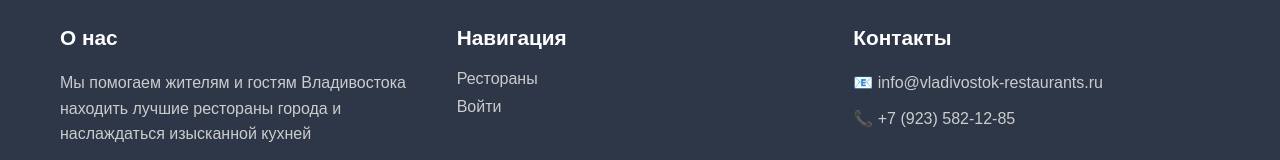
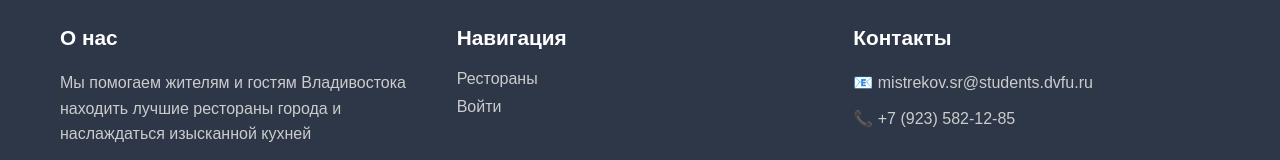
Before and after one commit to beautiful-white/web_fullstack_university, a Next.js app in the folder frontend/: page / in a window 1280 px wide. Shown: the part 1744-1904 px from the top of the page. Built offline with nearby package versions, Linux system fonts and the light colour scheme.

Commit message:
update footer info + some minor fixes

```diff
--- a/frontend/src/app/components/Footer.jsx
+++ b/frontend/src/app/components/Footer.jsx
@@ -24,7 +24,7 @@ export default function Footer() {
                 </div>
                 <div className={styles.footerSection}>
                     <h3>Контакты</h3>
-                    <p>📧 info@vladivostok-restaurants.ru</p>
+                    <p>📧 mistrekov.sr@students.dvfu.ru</p>
                     <p>📞 +7 (923) 582-12-85</p>
                 </div>
             </div>
--- a/frontend/src/app/components/Footer.module.css
+++ b/frontend/src/app/components/Footer.module.css
@@ -1,4 +1,3 @@
-/* Footer */
 .footer {
   background: #2d3748;
   color: white;
@@ -72,7 +71,6 @@
   font-size: 0.9rem;
 }
 
-/* Responsive Design */
 @media (max-width: 768px) {
   .footer {
     padding: 40px 20px 20px;
--- a/frontend/src/app/restaurants/[id]/components/ReviewsSection.jsx
+++ b/frontend/src/app/restaurants/[id]/components/ReviewsSection.jsx
@@ -125,8 +125,6 @@ export default function ReviewsSection({ restaurantId }) {
                     </button>
                 )}
             </div>
-
-            {/* Форма отзыва */}
             {showForm && (
                 <div className={styles.reviewForm}>
                     <h3 className={styles.formTitle}>
@@ -186,7 +184,6 @@ export default function ReviewsSection({ restaurantId }) {
                 </div>
             )}
 
-            {/* Отзыв пользователя */}
             {userReview && !showForm && (
                 <div className={styles.userReview}>
                     <div className={styles.userReviewHeader}>
@@ -223,7 +220,6 @@ export default function ReviewsSection({ restaurantId }) {
                 </div>
             )}
 
-            {/* Список отзывов */}
             <div className={styles.reviewsList}>
                 {reviews.length === 0 ? (
                     <div className={styles.noReviews}>
--- a/frontend/src/app/restaurants/[id]/components/ReviewsSection.module.css
+++ b/frontend/src/app/restaurants/[id]/components/ReviewsSection.module.css
@@ -293,7 +293,6 @@
     padding: 40px;
 }
 
-/* Responsive design */
 @media (max-width: 768px) {
     .container {
         padding: 20px;
--- a/frontend/src/app/restaurants/[id]/restaurant-detail.module.css
+++ b/frontend/src/app/restaurants/[id]/restaurant-detail.module.css
@@ -292,7 +292,7 @@
 }
 
 .input::placeholder {
-  color: #999; /* Цвет placeholder */
+  color: #999;
 }
 
 .input:focus, .select:focus {
--- a/frontend/src/app/restaurants/page.jsx
+++ b/frontend/src/app/restaurants/page.jsx
@@ -20,7 +20,6 @@ function haversine(lat1, lon1, lat2, lon2) {
     return R * c;
 }
 
-// Функция для форматирования расстояния
 function formatDistance(distance) {
     if (distance < 1) {
         return `${(distance * 1000).toFixed(0)} м`;
@@ -194,8 +193,6 @@ export default function RestaurantsPage() {
                     <h1 className={styles.title}>Рестораны Владивостока</h1>
                     <p className={styles.subtitle}>Найдите идеальное место для ужина</p>
                 </div>
-
-                {/* Фильтры */}
                 <div className={styles.filters}>
                     <div className={styles.filterGrid}>
                         <div className={styles.filterItem}>
@@ -268,7 +265,6 @@ export default function RestaurantsPage() {
                         </div>
                     </div>
 
-                    {/* Сообщение об ошибке геолокации */}
                     {locationError && (
                         <div className={styles.errorMessage}>
                             <span className={styles.errorIcon}>⚠️</span>
@@ -276,7 +272,6 @@ export default function RestaurantsPage() {
                         </div>
                     )}
 
-                    {/* Кнопка сброса фильтров */}
                     <div className={styles.resetFiltersContainer}>
                         <button
                             className={styles.resetFiltersButton}
@@ -288,7 +283,6 @@ export default function RestaurantsPage() {
                     </div>
                 </div>
 
-                {/* Список ресторанов */}
                 <div className={styles.restaurantsGrid}>
                     {filteredRestaurants.length === 0 ? (
                         <div className={styles.noResults}>
--- a/frontend/src/app/restaurants/restaurants.module.css
+++ b/frontend/src/app/restaurants/restaurants.module.css
@@ -255,7 +255,6 @@
   border-radius: 10px;
 }
 
-/* Загрузка */
 .loading {
   text-align: center;
   font-size: 1.5rem;
@@ -263,7 +262,6 @@
   padding: 100px 20px;
 }
 
-/* Responsive Design */
 @media (max-width: 768px) {
   .container {
     padding: 15px;
@@ -477,7 +475,6 @@
     font-weight: 500;
 }
 
-/* Responsive Design */
 @media (max-width: 768px) {
     .container {
         padding: 15px;
@@ -545,7 +542,6 @@
     }
 }
 
-/* Кнопка сброса фильтров */
 .resetFiltersButton {
   background: #6c757d;
   color: white;
@@ -573,7 +569,6 @@
   transform: translateY(0);
 }
 
-/* Контейнер для кнопки сброса */
 .resetFiltersContainer {
   display: flex;
   justify-content: center;
```
Also changed, not shown: frontend/src/app/restaurants/[id]/page.jsx (+3 -7 lines).
